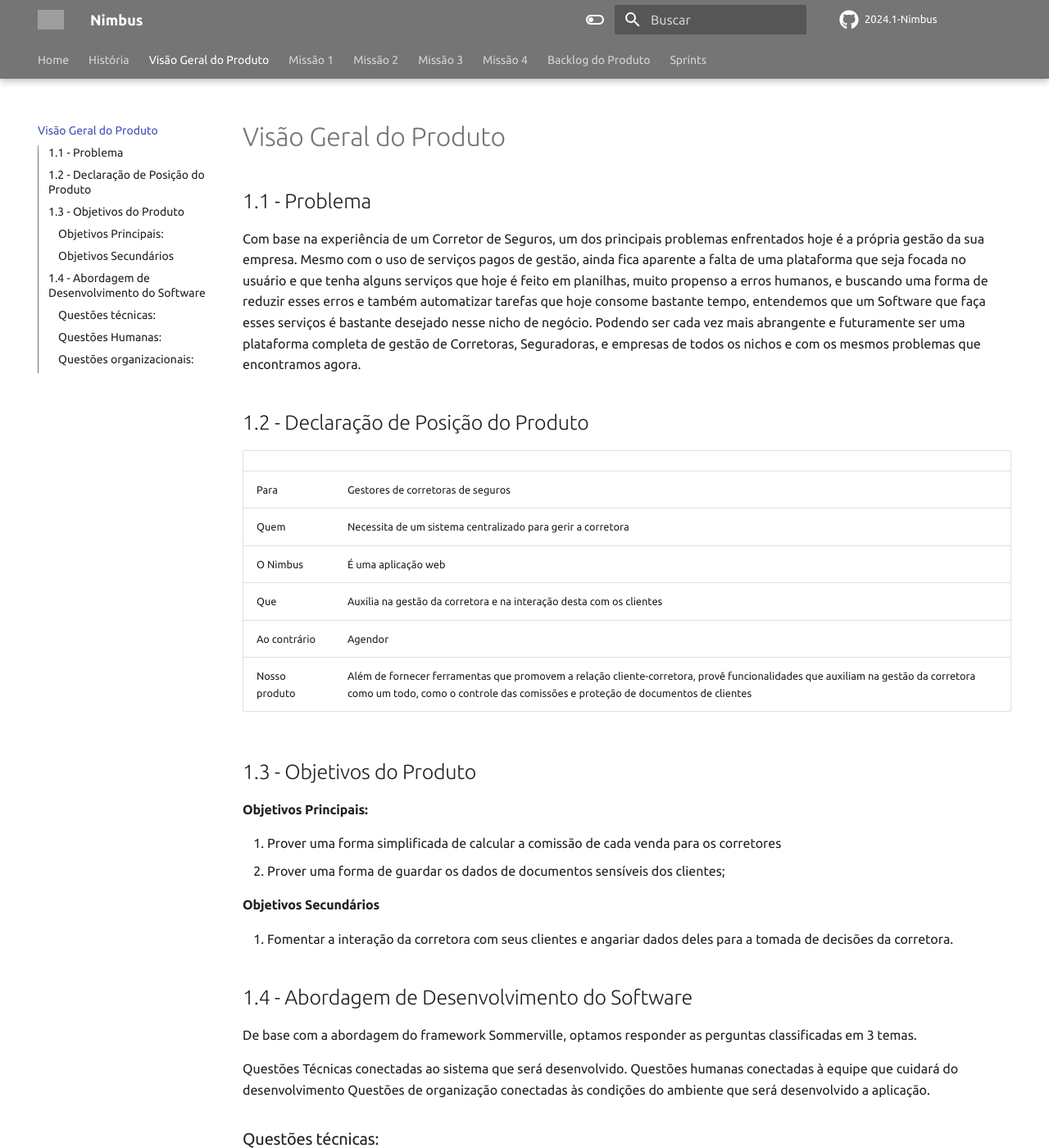
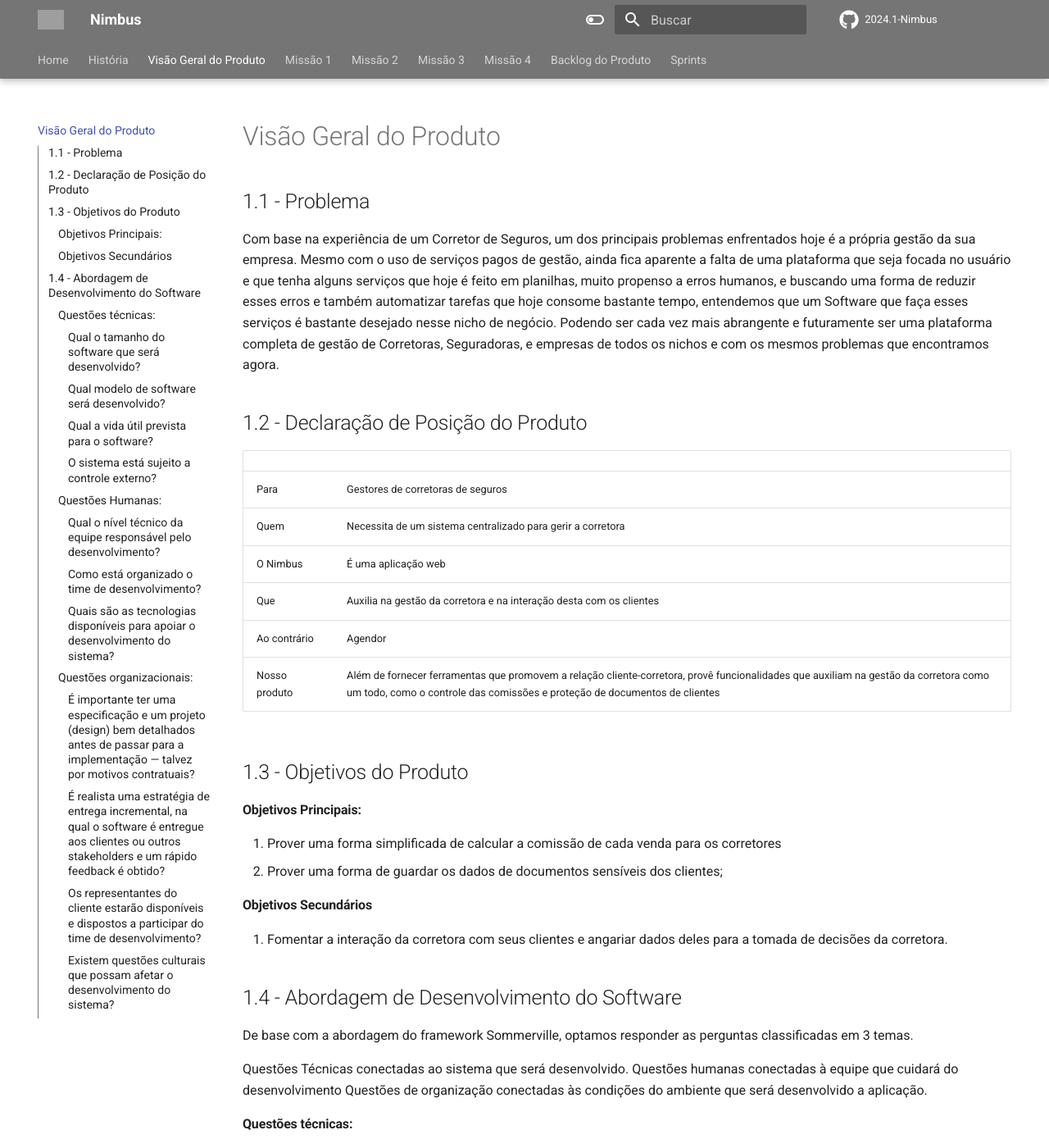
Before and after one commit to mdsreq-fga-unb/2024.1-Nimbus, an MkDocs documentation site: the page built from docs/visao-geral-prod.md, in a window 1280 px wide and 1400 px high. Shown: the whole window at 82% size. Built offline with MkDocs 1.6.1 and Material for MkDocs 9.7.7, drawn with Linux system fonts in a browser that asks for light colours; comment, search, counter and statistics services are not loaded; grey boxes are pictures that could not be loaded.

```diff
--- a/docs/visao-geral-prod.md
+++ b/docs/visao-geral-prod.md
@@ -34,51 +34,41 @@ Questões Técnicas conectadas ao sistema que será desenvolvido.
 Questões humanas conectadas à equipe que cuidará do desenvolvimento
 Questões de organização conectadas às condições do ambiente que será desenvolvido a aplicação.
 
-### Questões técnicas:
+#### Questões técnicas:
 
-**Qual o tamanho do software que será desenvolvido?**
+##### Qual o tamanho do software que será desenvolvido?
+Um sistema de pequeno porte.
 
- - Um sistema de pequeno porte.
+##### Qual modelo de software será desenvolvido?
+Uma aplicação web, de média complexidade e com requisitos não totalmente definidos.
 
-**Qual modelo de software será desenvolvido?**
+##### Qual a vida útil prevista para o software?
+Por hora, vida útil, médio a longo período
 
-- Uma aplicação web, de média complexidade e com requisitos não totalmente definidos.
+##### O sistema está sujeito a controle externo?
+Sim, sujeito ao controle dos corretores e o acompanhamento dos clientes dos seguros
 
-**Qual a vida útil prevista para o software?**
+#### Questões Humanas:
 
-- Por hora, vida útil, médio a longo período
+##### Qual o nível técnico da equipe responsável pelo desenvolvimento?
+A equipe possui conhecimentos em diversas áreas de desenvolvimento
 
-**O sistema está sujeito a controle externo?**
+##### Como está organizado o time de desenvolvimento?
+A equipe foi dividida em alguns tópicos, porém todos devem participar de todas as partes do projeto.
 
-- Sim, sujeito ao controle dos corretores e o acompanhamento dos clientes dos seguros
-
-### Questões Humanas:
-
-**Qual o nível técnico da equipe responsável pelo desenvolvimento?**
-
-- A equipe possui conhecimentos em diversas áreas de desenvolvimento
-
-**Como está organizado o time de desenvolvimento?**
-
-- A equipe foi dividida em alguns tópicos, porém todos devem participar de todas as partes do projeto.
-
-**Quais são as tecnologias disponíveis para apoiar o desenvolvimento do sistema?**
+##### Quais são as tecnologias disponíveis para apoiar o desenvolvimento do sistema?
 
 
-### Questões organizacionais:
+#### Questões organizacionais:
 
-**É importante ter uma especificação e um projeto (design) bem detalhados antes de passar para a implementação — talvez por motivos contratuais?**
+##### É importante ter uma especificação e um projeto (design) bem detalhados antes de passar para a implementação — talvez por motivos contratuais?
+Não, algumas partes da aplicação podem ser concluídas sem especificações de design.
 
-- Não, algumas partes da aplicação podem ser concluídas sem especificações de design.
+##### É realista uma estratégia de entrega incremental, na qual o software é entregue aos clientes ou outros stakeholders e um rápido feedback é obtido?
+Sim. Este método permite resolver problemas locais que podem afetar todo o produto antes da implementação completa do projeto.
 
-**É realista uma estratégia de entrega incremental, na qual o software é entregue aos clientes ou outros stakeholders e um rápido feedback é obtido?**
+##### Os representantes do cliente estarão disponíveis e dispostos a participar do time de desenvolvimento?
+Não, os representantes, estarão apenas disponíveis para dar feedbacks, durante o processo, mas não participando do desenvolvimento em si.
 
-- Sim. Este método permite resolver problemas locais que podem afetar todo o produto antes da implementação completa do projeto.
-
-**Os representantes do cliente estarão disponíveis e dispostos a participar do time de desenvolvimento?**
-
-- Não, os representantes, estarão apenas disponíveis para dar feedbacks, durante o processo, mas não participando do desenvolvimento em si.
-
-**Existem questões culturais que possam afetar o desenvolvimento do sistema?**
-
-- Não, como o time está iniciando, não está vinculada a uma metodologia específica de desenvolvimento.
+##### Existem questões culturais que possam afetar o desenvolvimento do sistema?
+Não, como o time está iniciando, não está vinculada a uma metodologia específica de desenvolvimento.
--- a/mkdocs.yml
+++ b/mkdocs.yml
@@ -19,9 +19,6 @@ theme:
   name: material
   icon:
     repo: fontawesome/brands/github
-
-  font:
-    text: Ubuntu
 
   features:
     - navigation.tabs
```
